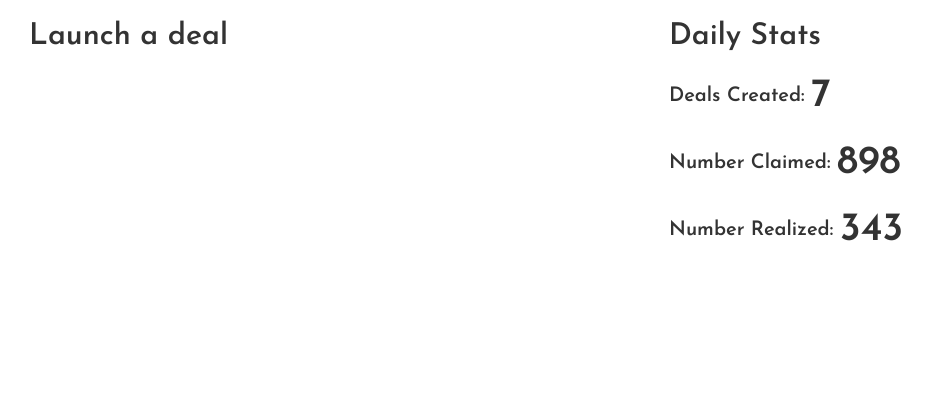
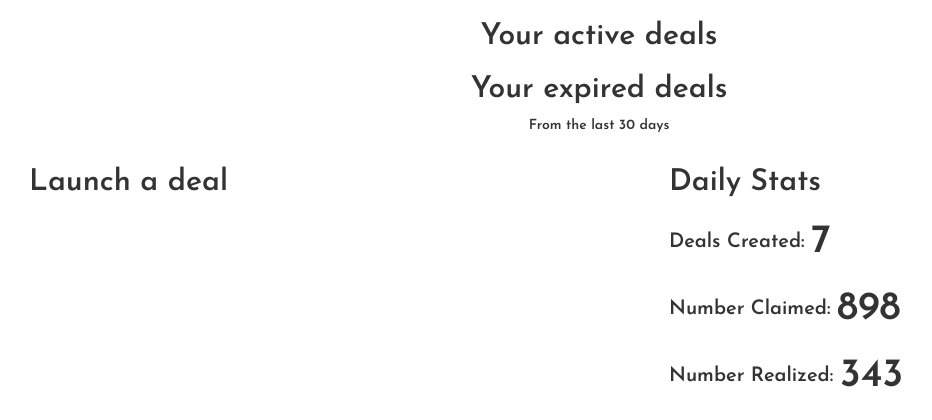
Before and after one commit to guthriec/fluxy-sample, a Django app: template templates/dashboard/dashboard.html in a window 1280 px wide. Shown: the part 50-470 px from the top of the page, without its empty margins (41-973 px from the left). Run offline with Django 3.2, Linux system fonts and the light colour scheme; the template is opened without the code that fills it, so the values that code supplies are empty; parts of the project's set-up code (start-up, migrations or seed data) failed here and were passed over; some libraries are stand-ins or nearby versions.

Commit message:
started single-column redesign

```diff
--- a/static/css/style.css
+++ b/static/css/style.css
@@ -140,6 +140,10 @@ input[type="text"], input[type="email"], input[type="password"] {
   margin: 5px;
 }
 
+#content #dashboard #deals-list-container {
+  text-align: center;
+}
+
 #content #dashboard #launch-stats-container {
   min-height: 400px;
 }
--- a/templates/dashboard/dashboard.html
+++ b/templates/dashboard/dashboard.html
@@ -4,6 +4,17 @@
 {% block content %}
 
 <div id="dashboard">
+  <div id="deals-list-container">
+    <h2>Your active deals</h2>
+    <div id="active-deals-list">
+
+    </div>
+    <h2>Your expired deals</h2>
+    <p>From the last 30 days</p>
+    <div id="expired-deals-list">
+
+    </div>
+  </div>
   <div id="launch-stats-container">
     <div id="launch-deal-container">
       <h2>Launch a deal</h2>
```
